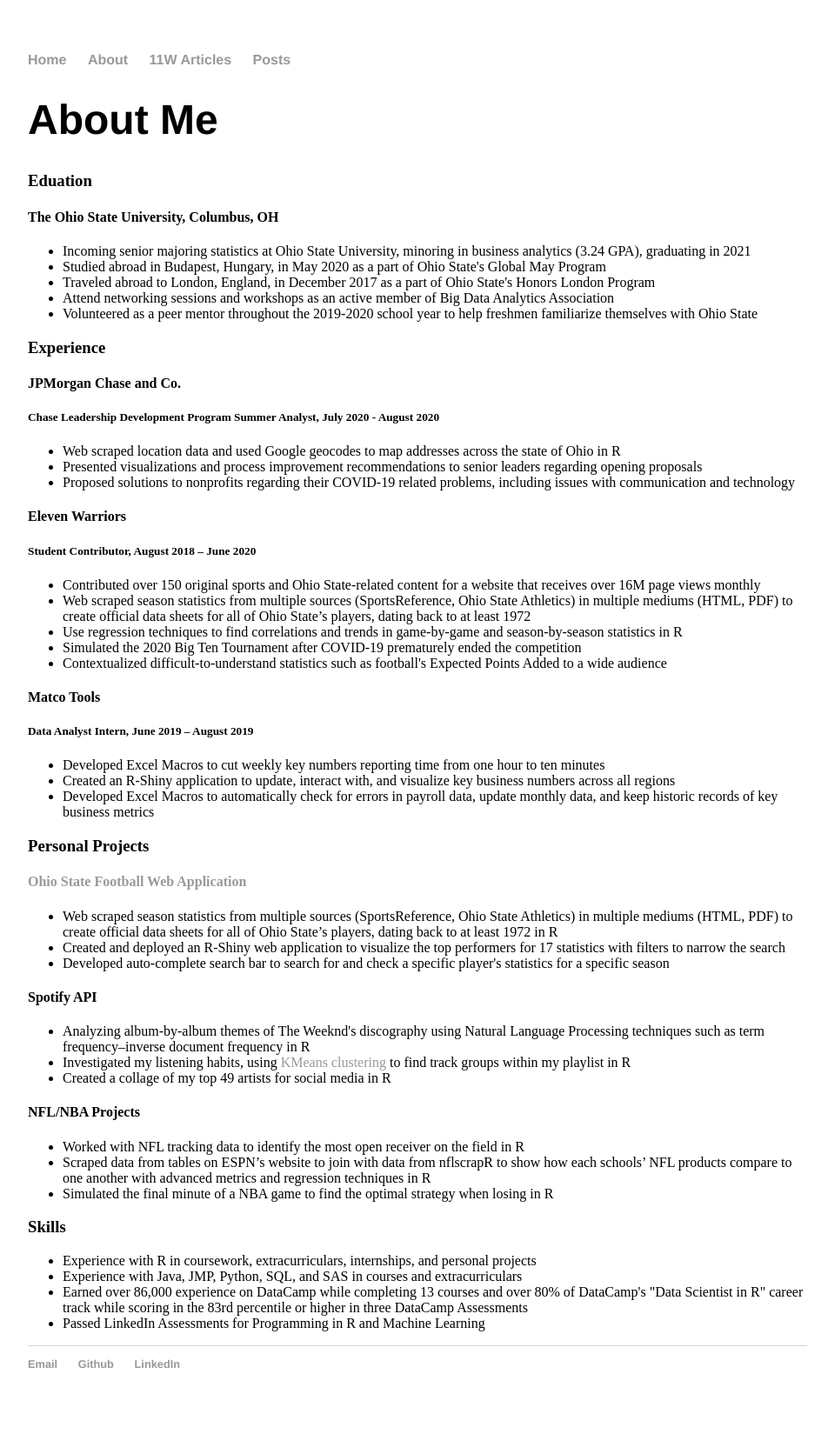
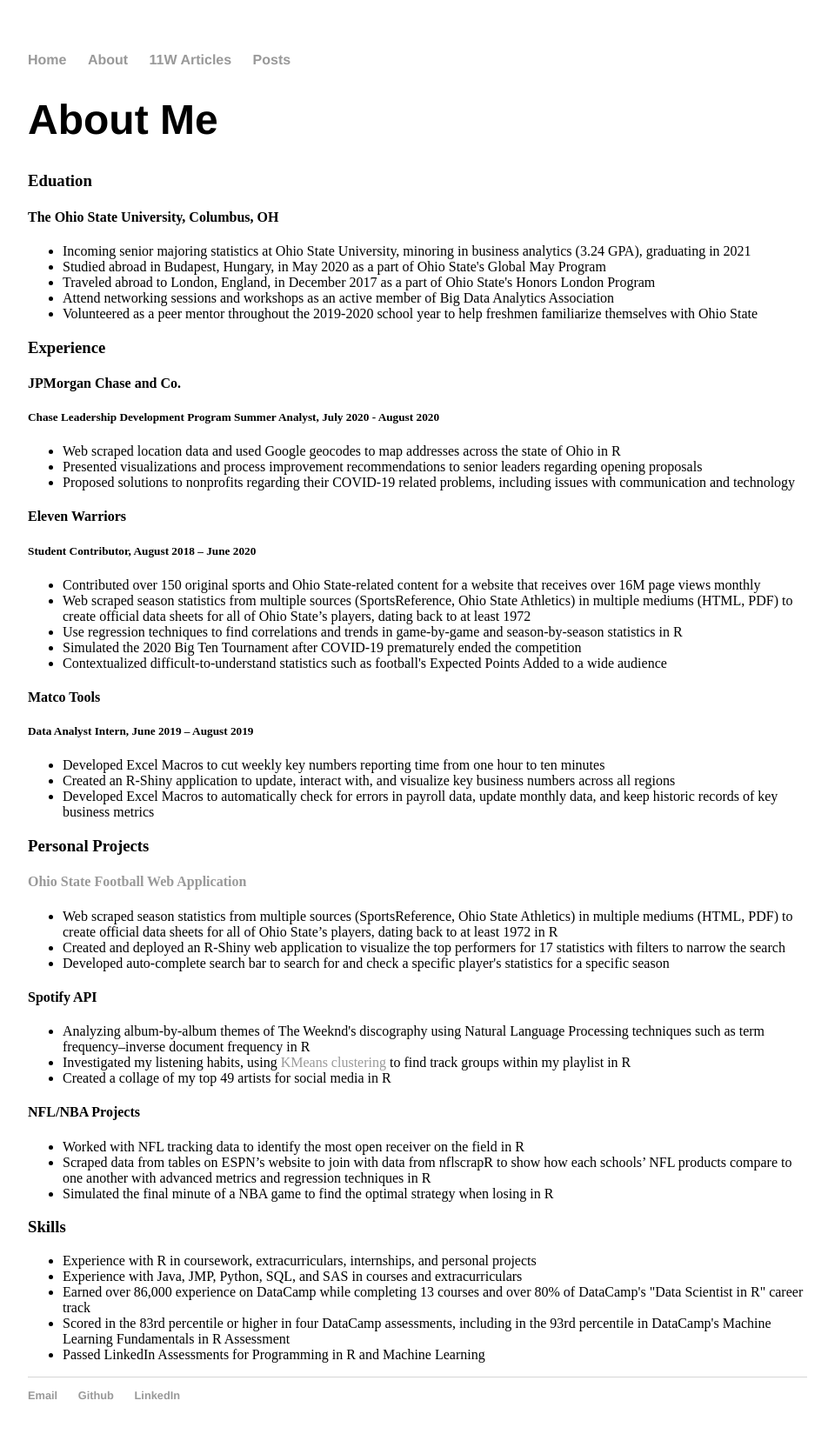
Before and after one commit to mtnartker/mtnartker.github.io, a Jekyll site: the page built from about/index.html, in a window 1280 px wide. Shown: the whole page at 87% size, without its empty margins (160-1112 px from the left). Built offline with Jekyll 4.4.1, drawn with Linux system fonts in a browser that asks for light colours; before the commit the page ends 1636 px from its top, so only the background shows below that.

Commit message:
Update index.html

```diff
--- a/about/index.html
+++ b/about/index.html
@@ -61,5 +61,6 @@
 <ul>
   <li>Experience with R in coursework, extracurriculars, internships, and personal projects</li>
   <li>Experience with Java, JMP, Python, SQL, and SAS in courses and extracurriculars</li>
-  <li>Earned over 86,000 experience on DataCamp while completing 13 courses and over 80% of DataCamp's "Data Scientist in R" career track while scoring in the 83rd percentile or higher in three DataCamp Assessments</li>
+  <li>Earned over 86,000 experience on DataCamp while completing 13 courses and over 80% of DataCamp's "Data Scientist in R" career track</li>
+  <li>Scored in the 83rd percentile or higher in four DataCamp assessments, including in the 93rd percentile in DataCamp's Machine Learning Fundamentals in R Assessment</li>
   <li>Passed LinkedIn Assessments for Programming in R and Machine Learning</li>
```
